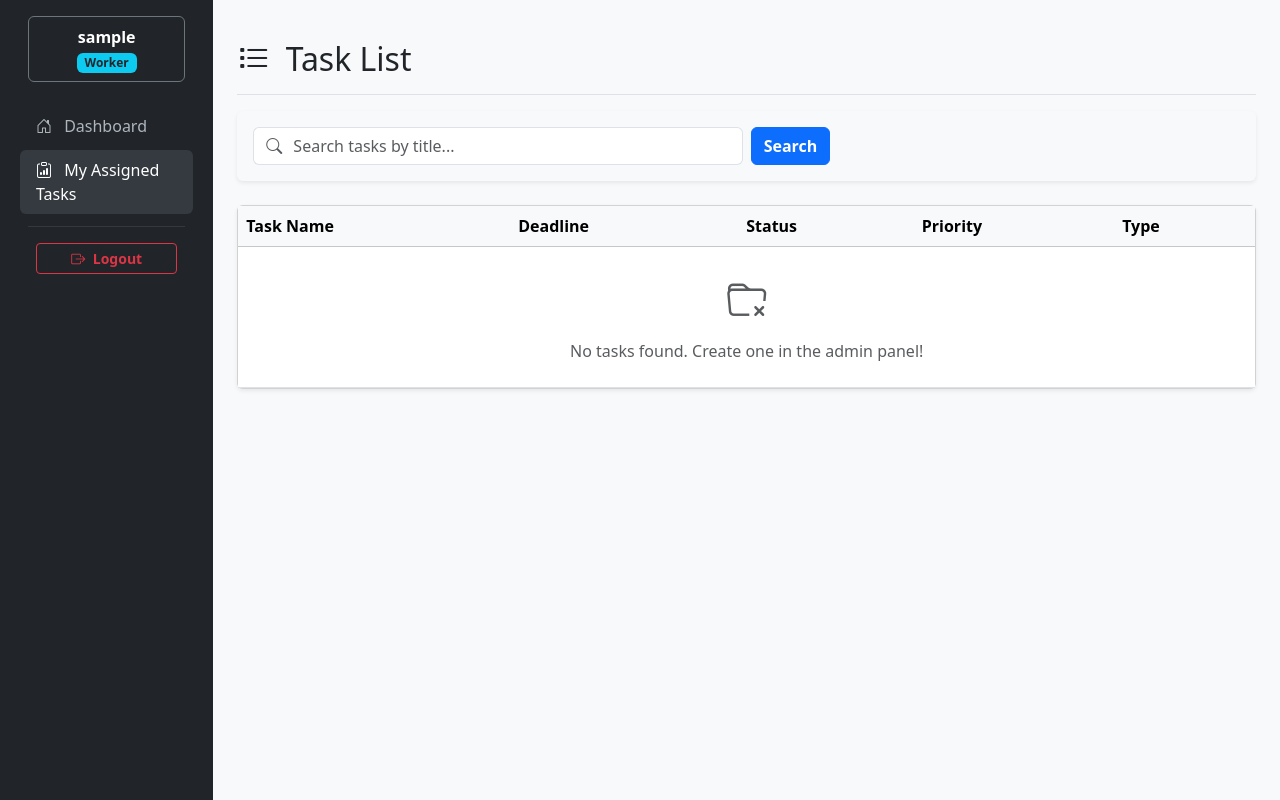
After one commit to PavelPereverzev1/it-task-manager, a Django app: page /tasks/all/ in a window 1280 px wide. The commit adds this page. Run offline with Django 5.2, Linux system fonts and the light colour scheme; the visitor is signed in with stand-in values (Sample User, id 1); data that the repository does not hold is empty; some libraries are stand-ins or nearby versions.

Commit message:
feat: extract landing and dashboard into separate templates, implement SearchForm

```diff
--- a/manager/forms.py
+++ b/manager/forms.py
@@ -37,7 +37,6 @@ class WorkerCreationForm(UserCreationForm):
 class TaskForm(forms.ModelForm):
     class Meta:
         model = Task
-        # Поля, которые менеджер заполняет вручную
         fields = [
             "name",
             "description",
@@ -67,3 +66,19 @@ class TaskForm(forms.ModelForm):
                 attrs={"class": "task-assignees-checkboxes"}
             ),
         }
+
+
+class SearchForm(forms.Form):
+    search_query = forms.CharField(
+        max_length=255,
+        required=False,
+        label="",
+        widget=forms.TextInput(attrs={"class": "form-control border-start-0 ps-0"}),
+    )
+
+    def __init__(self, *args, **kwargs):
+        placeholder_text = kwargs.pop("placeholder_text", "Search...")
+        super().__init__(*args, **kwargs)
+        self.fields["search_query"].widget.attrs.update(
+            {"placeholder": placeholder_text}
+        )
--- a/manager/models.py
+++ b/manager/models.py
@@ -1,3 +1,4 @@
+from django.conf import settings
 from django.contrib.auth.models import AbstractUser
 from django.db import models
 
@@ -67,6 +68,14 @@ class Task(models.Model):
         related_name="tasks",
     )
     assignees = models.ManyToManyField(Worker, related_name="tasks")
+    created_by = models.ForeignKey(
+        settings.AUTH_USER_MODEL,
+        on_delete=models.SET_NULL,
+        null=True,
+        blank=True,
+        related_name="created_tasks",
+        verbose_name="Created by",
+    )
 
     class Meta:
         ordering = ["deadline"]
--- a/manager/urls.py
+++ b/manager/urls.py
@@ -2,6 +2,7 @@ from django.urls import path
 
 from .views import (
     PositionListView,
+    TaskAllListView,
     TaskCreateView,
     TaskDetailView,
     TaskListView,
@@ -13,6 +14,7 @@ from .views import (
 urlpatterns = [
     path("", index, name="index"),
     path("register/", WorkerRegisterView.as_view(), name="worker-register"),
+    path("tasks/all/", TaskAllListView.as_view(), name="task-all-list"),
     path("tasks/", TaskListView.as_view(), name="task-list"),
     path("tasks/<int:pk>/", TaskDetailView.as_view(), name="task-detail"),
     path("tasks/create/", TaskCreateView.as_view(), name="task-create"),
--- a/manager/views.py
+++ b/manager/views.py
@@ -4,7 +4,7 @@ from django.shortcuts import render
 from django.urls import reverse_lazy
 from django.views import generic
 
-from .forms import TaskForm, WorkerCreationForm
+from .forms import SearchForm, TaskForm, WorkerCreationForm
 from .models import Position, Task, Worker
 
 
@@ -26,12 +26,46 @@ def index(request):
     return render(request, "manager/index.html", context=context)
 
 
+class TaskAllListView(LoginRequiredMixin, generic.ListView):
+    model = Task
+    context_object_name = "task_list"
+    template_name = "manager/task_list.html"
+    paginate_by = 5
+
+    def get_queryset(self):
+        queryset = Task.objects.all()
+        form = SearchForm(self.request.GET)
+
+        if form.is_valid() and form.cleaned_data["search_query"]:
+            queryset = queryset.filter(
+                name__icontains=form.cleaned_data["search_query"]
+            )
+
+        return queryset
+
+    def get_context_data(self, **kwargs):
+        context = super().get_context_data(**kwargs)
+
+        context["search_form"] = SearchForm(
+            self.request.GET, placeholder_text="Search tasks by title..."
+        )
+        context["show_all_tasks"] = True
+        return context
+
+
 class TaskListView(LoginRequiredMixin, generic.ListView):
     model = Task
     context_object_name = "task_list"
     template_name = "manager/task_list.html"
-    queryset = Task.objects.order_by("is_completed", "deadline")
     paginate_by = 5
+
+    def get_queryset(self):
+        queryset = super().get_queryset()
+
+        if self.request.user.is_manager:
+            return queryset.filter(created_by=self.request.user)
+
+        return queryset.filter(assignees=self.request.user)
 
 
 class TaskCreateView(LoginRequiredMixin, UserPassesTestMixin, generic.CreateView):
@@ -42,6 +76,10 @@ class TaskCreateView(LoginRequiredMixin, UserPassesTestMixin, generic.CreateView
 
     def test_func(self):
         return self.request.user.is_authenticated and self.request.user.is_manager
+
+    def form_valid(self, form):
+        form.instance.created_by = self.request.user
+        return super().form_valid(form)
 
 
 class WorkerListView(LoginRequiredMixin, generic.ListView):
--- /dev/null
+++ b/templates/includes/search_form.html
@@ -0,0 +1,25 @@
+<div class="card shadow-sm border-0 mb-4 bg-light">
+  <div class="card-body py-3">
+    <form method="get" action="{% url 'manager:task-all-list' %}" class="row g-2 align-items-center">
+      <div class="col-md-8 col-lg-6">
+        <div class="input-group">
+          <span class="input-group-text bg-white border-end-0 text-muted">
+              <i class="bi bi-search"></i>
+          </span>
+          {{ search_form.search_query }}
+        </div>
+      </div>
+      <div class="col-md-4 col-lg-2">
+        <button type="submit" class="btn btn-primary btn-md fw-bold">Search</button>
+      </div>
+
+      {% if request.GET.search_query %}
+        <div class="col-md-12 mt-2">
+          <a href="{% url 'manager:task-all-list' %}" class="btn btn-sm btn-outline-secondary">
+            <i class="bi bi-x-circle me-1"></i> Clear Search
+          </a>
+        </div>
+      {% endif %}
+    </form>
+  </div>
+</div>
--- a/templates/includes/sidebar.html
+++ b/templates/includes/sidebar.html
@@ -21,7 +21,12 @@
       <li class="nav-item mb-1">
         <a class="nav-link {% if 'task' in request.resolver_match.url_name %}active{% endif %}"
            href="{% url 'manager:task-list' %}">
-          <i class="bi bi-clipboard-data me-2"></i> Tasks
+          <i class="bi bi-clipboard-data me-2"></i>
+          {% if user.is_manager %}
+            Tasks Created By Me
+          {% else %}
+            My Assigned Tasks
+          {% endif %}
         </a>
       </li>
 
--- a/templates/manager/task_list.html
+++ b/templates/manager/task_list.html
@@ -6,6 +6,9 @@
   <div class="d-flex justify-content-between flex-wrap flex-md-nowrap align-items-center pt-3 pb-2 mb-3 border-bottom">
     <h1 class="h2"><i class="bi bi-list-task me-2"></i> Task List</h1>
   </div>
+  {% if show_all_tasks %}
+    {% include "includes/search_form.html" %}
+  {% endif %}
 
   <div class="card shadow-sm">
     <div class="card-body p-0">
```
Also changed, not shown: templates/manager/dashboard.html (added, +45 -0 lines), templates/manager/index.html (+3 -98 lines), templates/manager/landing.html (added, +57 -0 lines), templates/manager/task_detail.html (+11 -0 lines), manager/migrations/0003_task_created_by.py (added).
